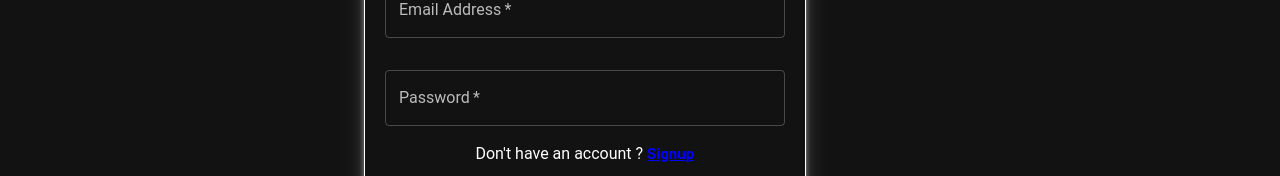
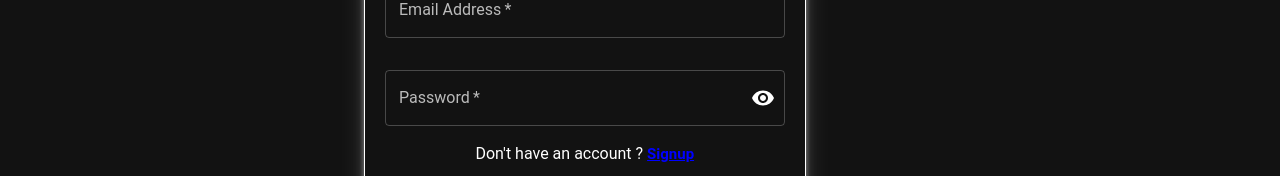
Before and after one commit to nizar49/film-ticket-booking, a React (Vite) app: page /user/login in a window 1280 px wide. Shown: the part 315-491 px from the top of the page. Built offline with nearby package versions, Linux system fonts and the light colour scheme; no server answers.

Commit message:
final commit

```diff
--- a/src/components/login.jsx
+++ b/src/components/login.jsx
@@ -1,6 +1,7 @@
 import React, { useState } from "react";
 import { useForm } from "react-hook-form";
-import { TextField, Button, Typography, Container, Box, CircularProgress } from "@mui/material";
+import { TextField, Button, Typography, Container, Box, CircularProgress,IconButton, InputAdornment } from "@mui/material";
+import { Visibility, VisibilityOff } from '@mui/icons-material';
 import { yupResolver } from "@hookform/resolvers/yup";
 import * as yup from "yup";
 import axios from "axios";
@@ -37,6 +38,15 @@
   const { mode } = useTheme();
 
   const [loading, setLoading] = useState(false);
+  const [showPassword, setShowPassword] = useState(false);
+
+  const handleClickShowPassword = () => {
+    setShowPassword(!showPassword);
+  };
+
+  const handleMouseDownPassword = (event) => {
+    event.preventDefault();
+  };
 
   const onSave = async (data) => {
     setLoading(true);
@@ -123,12 +133,31 @@
       fullWidth
       name="password"
       label="Password"
-              type="password"
+      type={showPassword ? "text" : "password"}
       id="password"
       autoComplete="current-password"
       {...register("password")}
       error={!!errors.password}
       helperText={errors.password ? errors.password.message : ""}
+      sx={{
+        fontWeight: "bold",
+        fontSize: "1rem",
+        "@media (max-width: 600px)": { fontSize: "0.9rem" },
+      }}
+      InputProps={{
+        endAdornment: (
+          <InputAdornment position="end">
+            <IconButton
+              aria-label="toggle password visibility"
+              onClick={handleClickShowPassword}
+              onMouseDown={handleMouseDownPassword}
+              edge="end"
+            >
+              {showPassword ? <VisibilityOff /> : <Visibility />}
+            </IconButton>
+          </InputAdornment>
+        ),
+      }}
     />
             <p style={{ textAlign: "center" }}>
               Don't have an account ?{" "}
```
Lines whose indentation alone changed are shown as unchanged.
